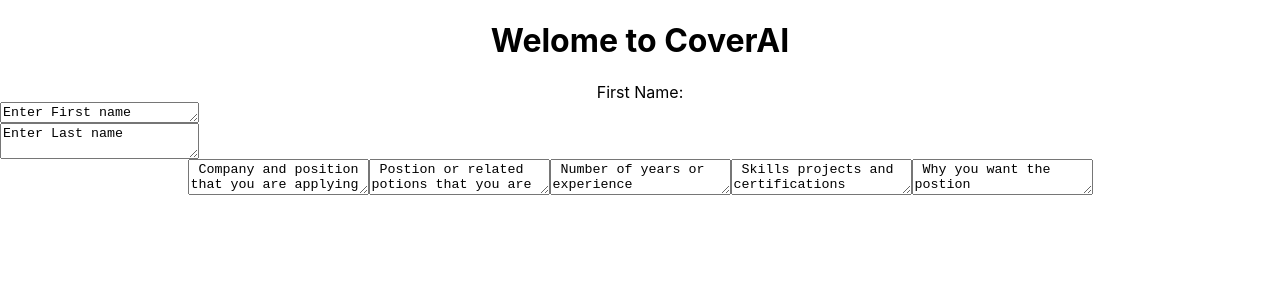
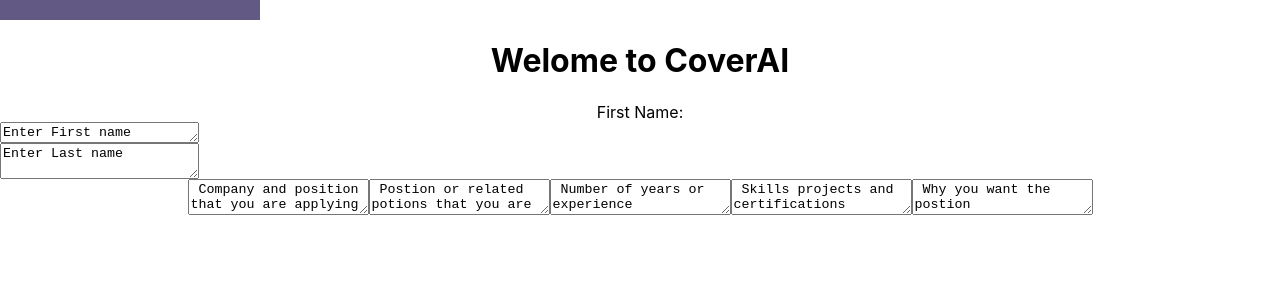
Before and after one commit to malachiwhi/coverai1.1, a React (Create React App) app: page / in a window 1280 px wide. Shown: the top 300 px of the page. Built offline with nearby package versions, Linux system fonts and the light colour scheme.

Commit message:
updated headline

```diff
--- a/src/App.css
+++ b/src/App.css
@@ -7,7 +7,7 @@
   pointer-events: none;
 }
 
-.side-meanu{
+.side-menu{
   width:240px;
   padding: 10px;
   background-color: #635985;
```
